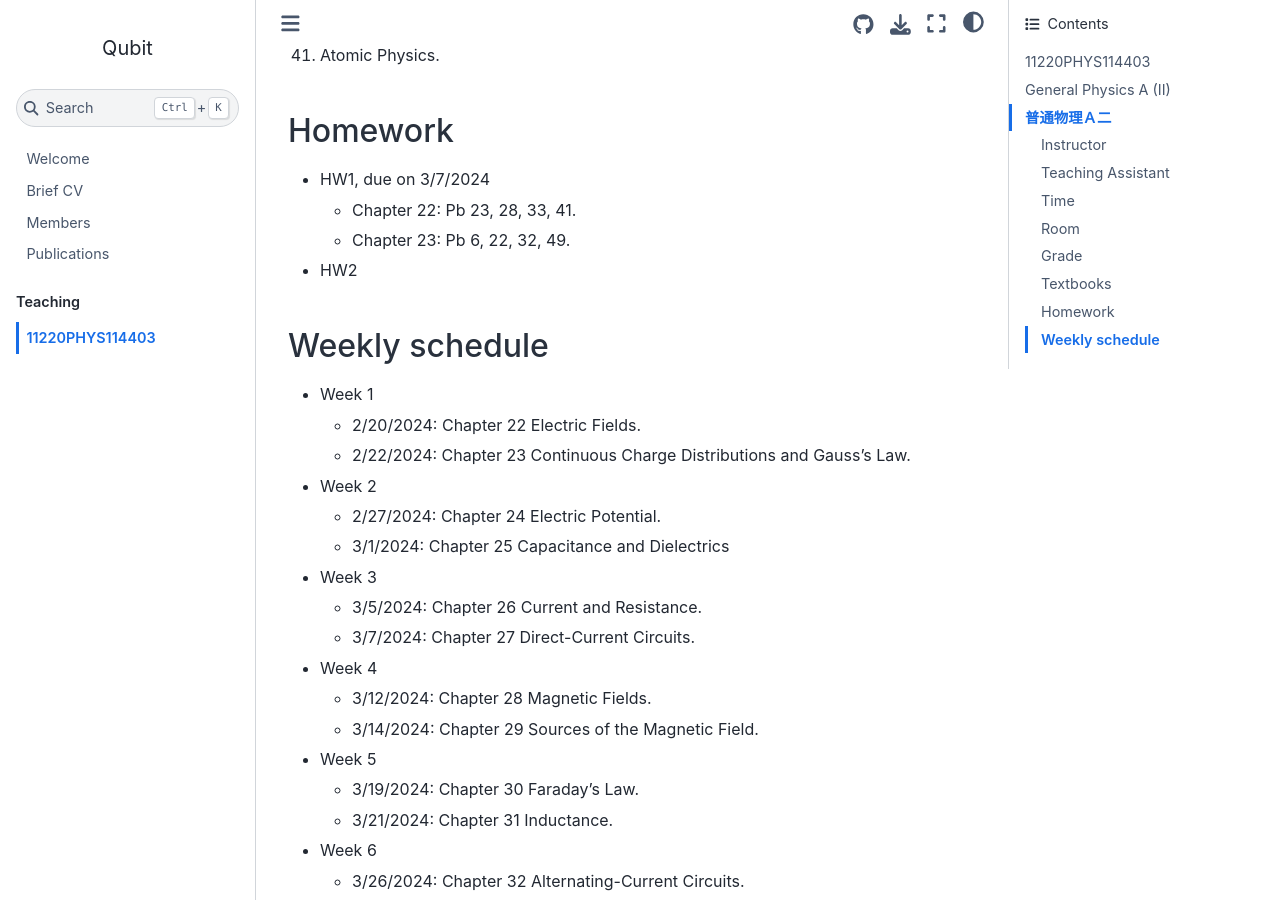
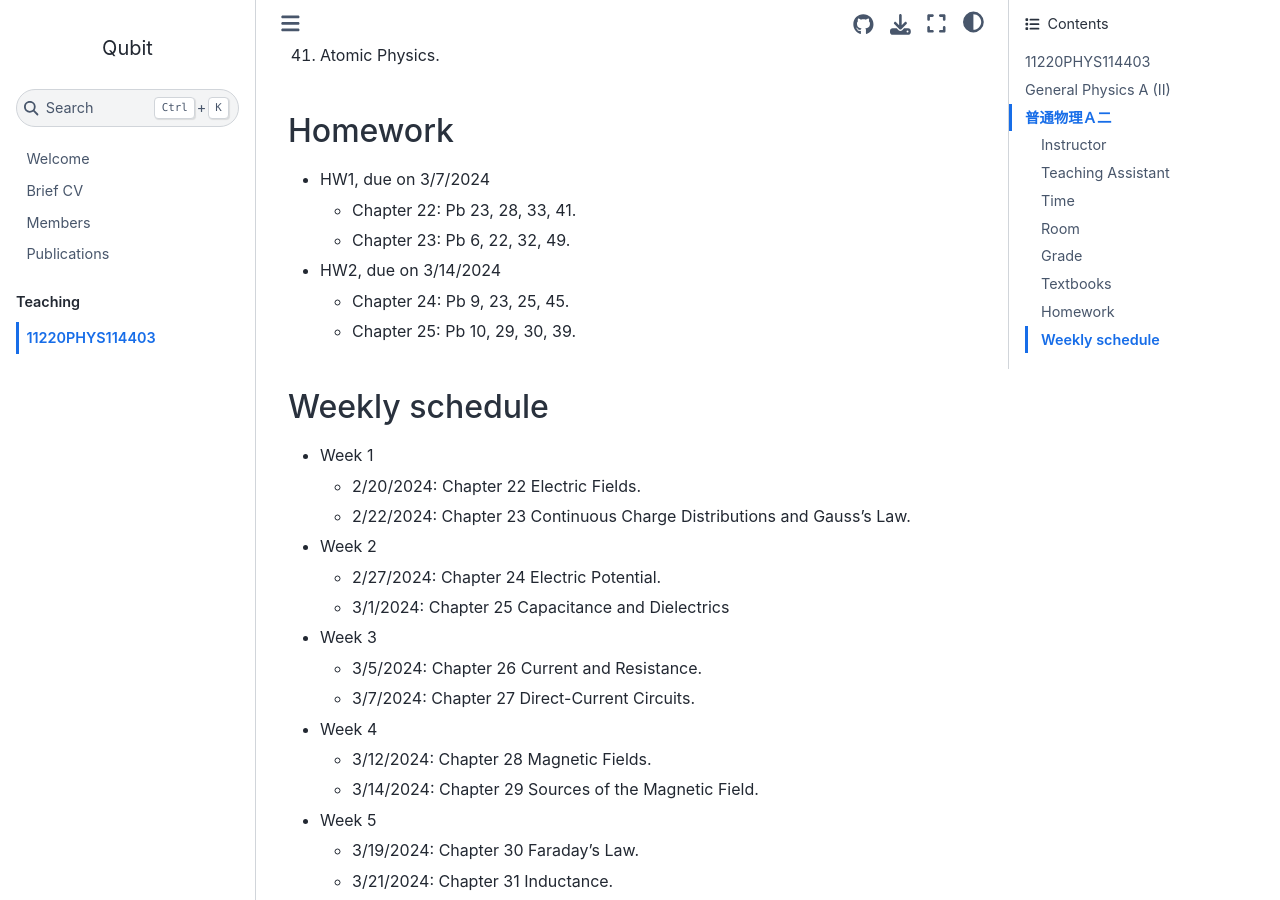
Before and after one commit to pcchen/pcchen.github.io, a Jupyter Book: the page built from teaching/11220PHYS114403.md, in a window 1280 px wide and 900 px high, scrolled down 1972 px. Built offline with Jupyter Book 1.0.4 settings and Sphinx 7.4.7 and the Sphinx Book theme 1.1.4, drawn with Linux system fonts in a browser that asks for light colours.

Commit message:
update HW2

```diff
--- a/teaching/11220PHYS114403.md
+++ b/teaching/11220PHYS114403.md
@@ -55,7 +55,9 @@
 * HW1, due on 3/7/2024
   * Chapter 22: Pb 23, 28, 33, 41.
   * Chapter 23: Pb 6, 22, 32, 49.
-* HW2
+* HW2, due on 3/14/2024
+  * Chapter 24: Pb 9, 23, 25, 45.
+  * Chapter 25: Pb 10, 29, 30, 39.
 
 ## Weekly schedule
 * Week 1
```
